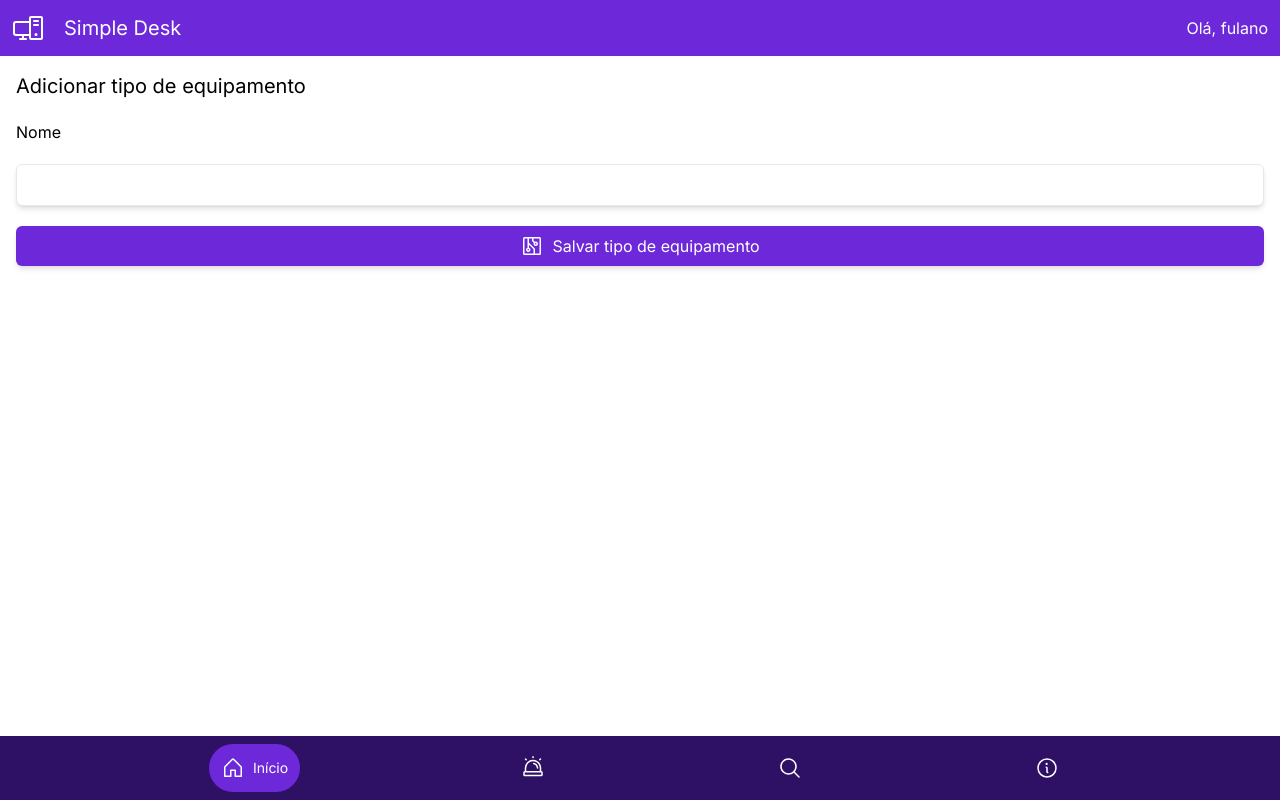
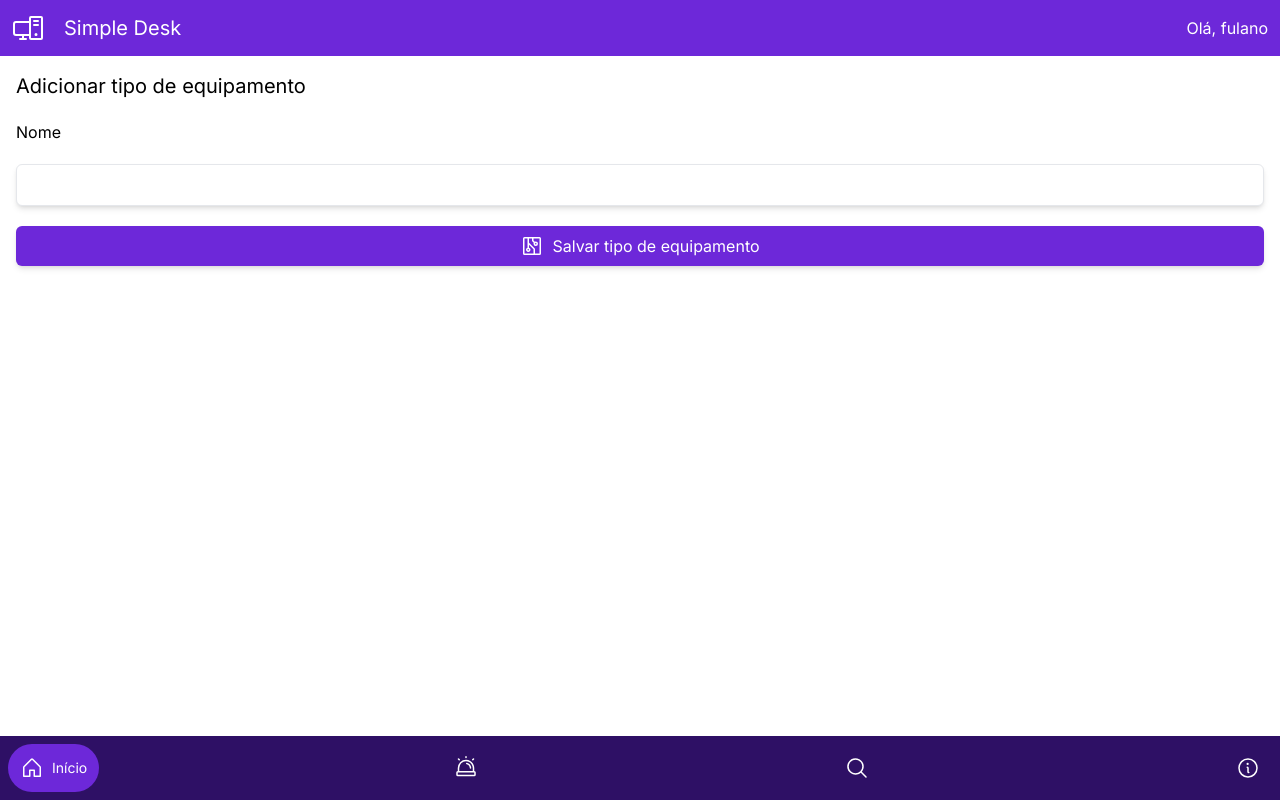
Before and after one commit to yamatopotter/SimpleDesk, a React (Vite) app in the folder frontend/: page /equipment_type/new in a window 1280 px wide. Built offline with nearby package versions, Linux system fonts and the light colour scheme.

Commit message:
fix: scrollable footer

```diff
--- a/frontend/src/components/Footer/Footer.jsx
+++ b/frontend/src/components/Footer/Footer.jsx
@@ -4,7 +4,7 @@ import { ButtonBottomNav } from "../ButtonBottomNav/ButtonBottomNav";
 export const Footer = () => {
     if(true){
         return (
-          <div className="flex w-full py-2 text-center items-center justify-evenly bg-violet-950">
+          <div className="flex w-full p-2 text-center items-center overflow-x-scroll justify-between bg-violet-950">
             <ButtonBottomNav
               active={true}
               icon={<House size={24} />}
```
